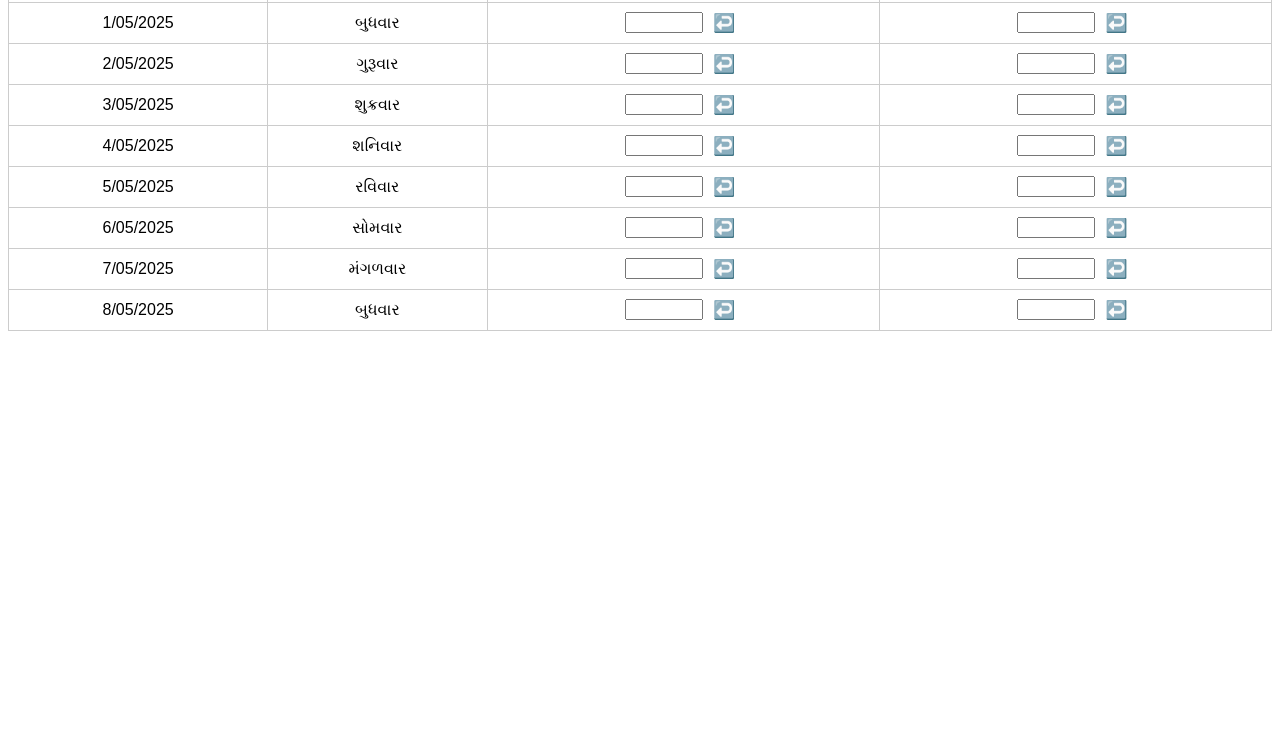
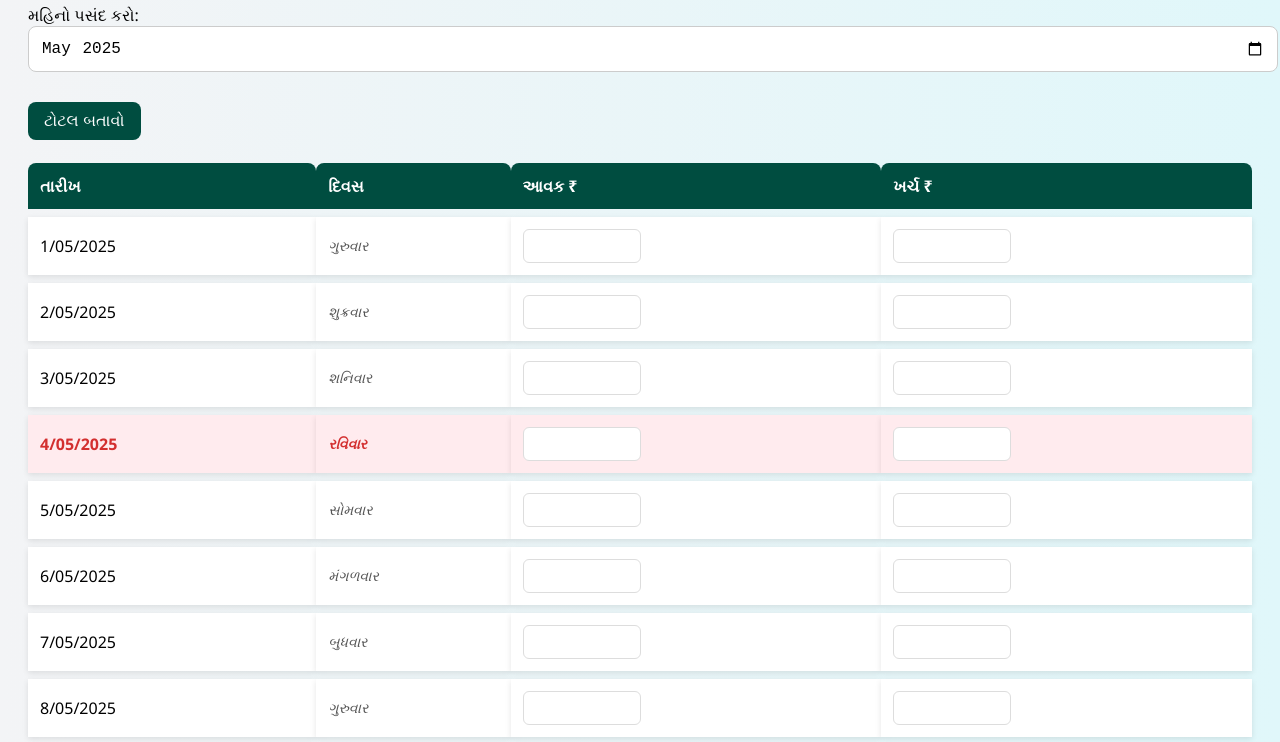
Before and after one commit to jaybhavani-stock/calenderofbuss, a plain HTML site: page index.html in a window 1280 px wide. Shown: the part 101-843 px from the top of the page. Before the commit the page ends 800 px from the top, so only its background shows below. Drawn offline with Linux system fonts and the light colour scheme.

Commit message:
Update index.html

```diff
--- a/index.html
+++ b/index.html
@@ -1,50 +1,146 @@
 <!DOCTYPE html>
 <html lang="gu">
 <head>
-  <meta charset="UTF-8">
+  <meta charset="UTF-8" />
+  <meta name="viewport" content="width=device-width, initial-scale=1" />
   <title>ધંધાકીય હિસાબ</title>
   <style>
     body {
-      font-family: sans-serif;
+      font-family: 'Segoe UI', sans-serif;
+      background: linear-gradient(to right, #f3f4f6, #e0f7fa);
+      padding: 20px;
     }
+
+    h1 {
+      text-align: center;
+      margin-bottom: 20px;
+      font-size: 28px;
+      background: linear-gradient(to right, #00796b, #004d40);
+      -webkit-background-clip: text;
+      -webkit-text-fill-color: transparent;
+      font-weight: bold;
+      text-shadow: 1px 1px 2px #ccc;
+    }
+
+    select,
+    input[type='month'] {
+      padding: 12px;
+      font-size: 16px;
+      width: 100%;
+      margin-bottom: 15px;
+      border: 1px solid #ccc;
+      border-radius: 8px;
+    }
+
     table {
       width: 100%;
-      border-collapse: collapse;
-      margin-top: 10px;
+      border-collapse: separate;
+      border-spacing: 0 8px;
+      background: transparent;
     }
-    th, td {
-      border: 1px solid #ccc;
+
+    th {
+      background: #004d40;
+      color: white;
+      padding: 12px;
+      text-align: left;
+      border-radius: 8px 8px 0 0;
+    }
+
+    td {
+      background: white;
+      padding: 12px;
+      box-shadow: 0 2px 6px rgba(0, 0, 0, 0.1);
+      border-radius: 0;
+      transition: transform 0.2s ease, box-shadow 0.3s ease;
+    }
+
+    tr:hover td {
+      transform: scale(1.01);
+      box-shadow: 0 4px 10px rgba(0, 150, 136, 0.2);
+    }
+
+    input[type='number'] {
+      width: 100px;
       padding: 8px;
-      text-align: center;
+      border: 1px solid #ddd;
+      border-radius: 6px;
+      font-size: 14px;
     }
-    input[type="number"] {
-      width: 70px;
+
+    .day {
+      color: #555;
+      font-size: 14px;
+      font-style: italic;
+    }
+
+    #totalRow td {
+      font-weight: bold;
+      background: #b2dfdb;
+      box-shadow: none;
       text-align: right;
     }
-    .green {
-      color: green;
+
+    #totalRow td:first-child {
+      text-align: left;
     }
-    .red {
-      color: red;
+
+    #showTotalBtn {
+      margin: 15px 0;
+      background: #004d40;
+      color: white;
+      border: none;
+      padding: 10px 16px;
+      font-size: 16px;
+      border-radius: 8px;
+      cursor: pointer;
+      transition: background 0.3s ease;
     }
-    .arrow-button {
-      background: none;
-      border: none;
-      font-size: 18px;
-      cursor: pointer;
-      vertical-align: middle;
+
+    #showTotalBtn:hover {
+      background: #00796b;
     }
-    .income-expense-container {
-      display: flex;
-      justify-content: center;
-      align-items: center;
-      gap: 4px;
+
+    /* Sunday full red row */
+    .sunday td {
+      background-color: #ffebee !important;
+      color: #d32f2f !important;
+      font-weight: bold;
+    }
+
+    /* Income and Expense color text only */
+    .income-color {
+      color: #2e7d32;
+      font-weight: bold;
+    }
+
+    .expense-color {
+      color: #c62828;
+      font-weight: bold;
+    }
+
+    @media (max-width: 600px) {
+      input[type='number'] {
+        width: 80px;
+      }
+      .day {
+        display: block;
+      }
+      td,
+      th {
+        font-size: 14px;
+      }
     }
   </style>
 </head>
 <body>
+  <h1>ધંધાકીય હિસાબ</h1>
 
-  <h2>ધંધાકીય હિસાબ</h2>
+  <label>મહિનો પસંદ કરો:</label>
+  <input type="month" id="monthPicker" />
+
+  <button id="showTotalBtn">ટોટલ બતાવો</button>
+
   <table id="dataTable">
     <thead>
       <tr>
@@ -54,83 +150,98 @@
         <th>ખર્ચ ₹</th>
       </tr>
     </thead>
-    <tbody>
-      <!-- Rows inserted dynamically -->
-    </tbody>
+    <tbody></tbody>
+    <tfoot></tfoot>
   </table>
 
   <script>
-    const dates = [
-      { date: '1/05/2025', day: 'બુધવાર' },
-      { date: '2/05/2025', day: 'ગુરૂવાર' },
-      { date: '3/05/2025', day: 'શુક્રવાર' },
-      { date: '4/05/2025', day: 'શનિવાર' },
-      { date: '5/05/2025', day: 'રવિવાર' },
-      { date: '6/05/2025', day: 'સોમવાર' },
-      { date: '7/05/2025', day: 'મંગળવાર' },
-      { date: '8/05/2025', day: 'બુધવાર' },
-    ];
+    const monthPicker = document.getElementById('monthPicker');
+    const tableBody = document.querySelector('#dataTable tbody');
+    const tableFoot = document.querySelector('#dataTable tfoot');
+    const showTotalBtn = document.getElementById('showTotalBtn');
 
-    const tableBody = document.querySelector('#dataTable tbody');
+    let data = JSON.parse(localStorage.getItem('businessData') || '{}');
 
-    dates.forEach(({ date, day }, index) => {
-      const row = document.createElement('tr');
+    const days = ['રવિવાર','સોમવાર','મંગળવાર','બુધવાર','ગુરુવાર','શુક્રવાર','શનિવાર'];
 
-      const dateCell = document.createElement('td');
-      dateCell.textContent = date;
+    monthPicker.addEventListener('change', generateTable);
+    showTotalBtn.addEventListener('click', showTotals);
 
-      const dayCell = document.createElement('td');
-      dayCell.textContent = day;
+    // Auto load current month
+    monthPicker.value = new Date().toISOString().slice(0, 7);
+    generateTable();
 
-      const incomeCell = document.createElement('td');
-      const incomeContainer = document.createElement('div');
-      incomeContainer.classList.add('income-expense-container');
+    function generateTable() {
+      const [year, month] = monthPicker.value.split('-');
+      const totalDays = new Date(year, month, 0).getDate();
+      tableBody.innerHTML = '';
+      tableFoot.innerHTML = '';
 
-      const incomeInput = document.createElement('input');
-      incomeInput.type = 'number';
-      incomeInput.addEventListener('input', () => {
-        incomeInput.classList.toggle('green', incomeInput.value !== "");
-      });
+      for (let day = 1; day <= totalDays; day++) {
+        const dateStr = `${year}-${month.padStart(2, '0')}-${String(day).padStart(2, '0')}`;
+        const dayName = days[new Date(dateStr).getDay()];
+        const income = data[dateStr]?.income || '';
+        const expense = data[dateStr]?.expense || '';
 
-      const incomeArrow = document.createElement('button');
-      incomeArrow.innerHTML = '↩️';
-      incomeArrow.className = 'arrow-button';
-      incomeArrow.onclick = () => openDetailsPage(date, 'income');
+        const row = document.createElement('tr');
+        if (dayName === 'રવિવાર') {
+          row.classList.add('sunday');
+        }
 
-      incomeContainer.appendChild(incomeInput);
-      incomeContainer.appendChild(incomeArrow);
-      incomeCell.appendChild(incomeContainer);
+        row.innerHTML = `
+          <td>${day}/${month}/${year}</td>
+          <td class="day">${dayName}</td>
+          <td><input type="number" value="${income}" class="${income ? 'income-color' : ''}" onchange="handleChange(event, '${dateStr}', 'income')" /></td>
+          <td><input type="number" value="${expense}" class="${expense ? 'expense-color' : ''}" onchange="handleChange(event, '${dateStr}', 'expense')" /></td>
+        `;
+        tableBody.appendChild(row);
+      }
+    }
 
-      const expenseCell = document.createElement('td');
-      const expenseContainer = document.createElement('div');
-      expenseContainer.classList.add('income-expense-container');
+    function saveValue(date, type, value) {
+      if (!data[date]) data[date] = { income: 0, expense: 0 };
+      data[date][type] = parseFloat(value) || 0;
+      localStorage.setItem('businessData', JSON.stringify(data));
+    }
 
-      const expenseInput = document.createElement('input');
-      expenseInput.type = 'number';
-      expenseInput.addEventListener('input', () => {
-        expenseInput.classList.toggle('red', expenseInput.value !== "");
-      });
+    function handleChange(event, date, type) {
+      const value = event.target.value;
+      saveValue(date, type, value);
 
-      const expenseArrow = document.createElement('button');
-      expenseArrow.innerHTML = '↩️';
-      expenseArrow.className = 'arrow-button';
-      expenseArrow.onclick = () => openDetailsPage(date, 'expense');
+      // Remove previous colors
+      event.target.classList.remove('income-color', 'expense-color');
 
-      expenseContainer.appendChild(expenseInput);
-      expenseContainer.appendChild(expenseArrow);
-      expenseCell.appendChild(expenseContainer);
+      if (value.trim() !== '') {
+        if (type === 'income') {
+          event.target.classList.add('income-color');
+        } else if (type === 'expense') {
+          event.target.classList.add('expense-color');
+        }
+      }
+    }
 
-      row.appendChild(dateCell);
-      row.appendChild(dayCell);
-      row.appendChild(incomeCell);
-      row.appendChild(expenseCell);
+    function showTotals() {
+      const [year, month] = monthPicker.value.split('-');
+      const totalDays = new Date(year, month, 0).getDate();
 
-      tableBody.appendChild(row);
-    });
+      let totalIncome = 0;
+      let totalExpense = 0;
 
-    function openDetailsPage(date, type) {
-      const url = `details.html?date=${encodeURIComponent(date)}&type=${type}`;
-      window.open(url, '_blank');
+      for (let day = 1; day <= totalDays; day++) {
+        const dateStr = `${year}-${month.padStart(2, '0')}-${String(day).padStart(2, '0')}`;
+        if (data[dateStr]) {
+          totalIncome += data[dateStr].income || 0;
+          totalExpense += data[dateStr].expense || 0;
+        }
+      }
+
+      tableFoot.innerHTML = `
+        <tr id="totalRow">
+          <td colspan="2">કુલ ટોટલ</td>
+          <td>₹ ${totalIncome.toFixed(2)}</td>
+          <td>₹ ${totalExpense.toFixed(2)}</td>
+        </tr>
+      `;
     }
   </script>
 </body>
```
